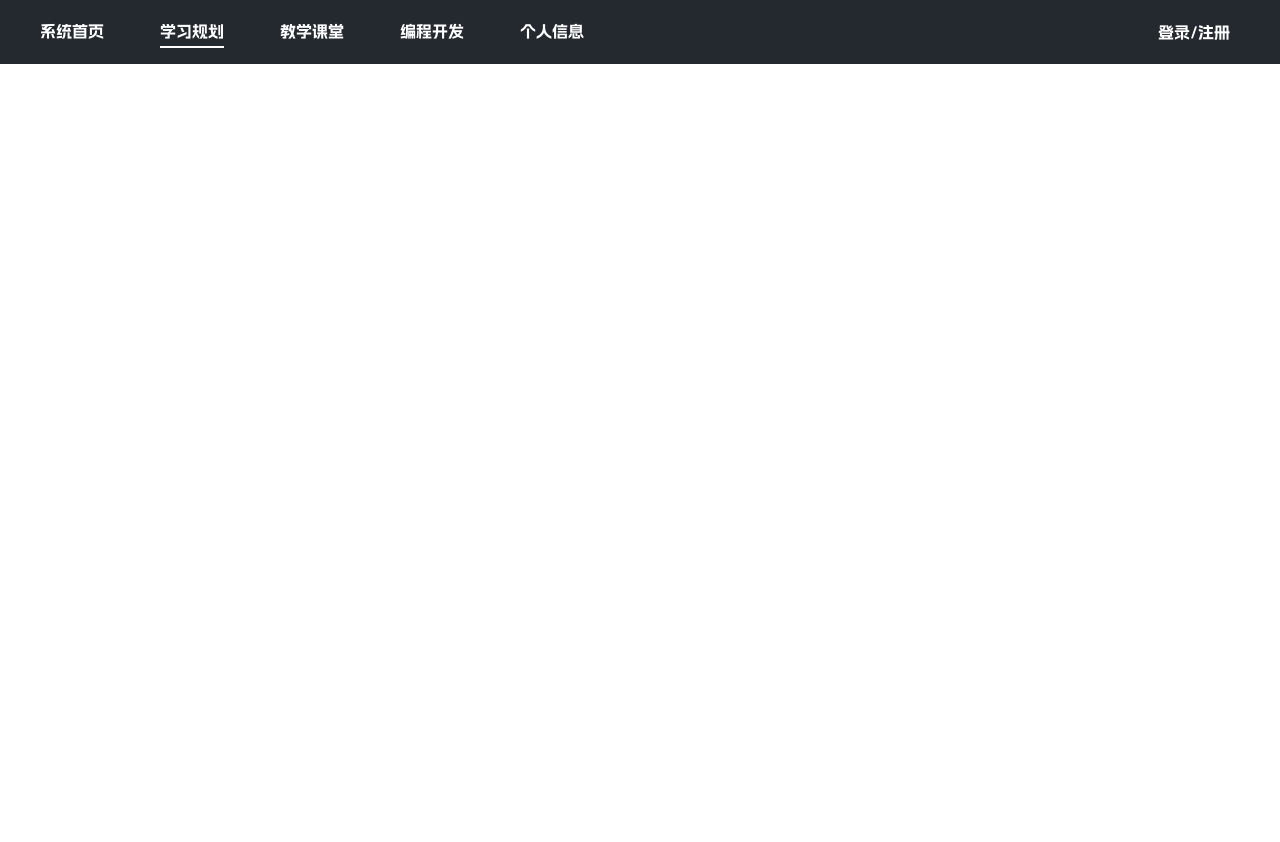
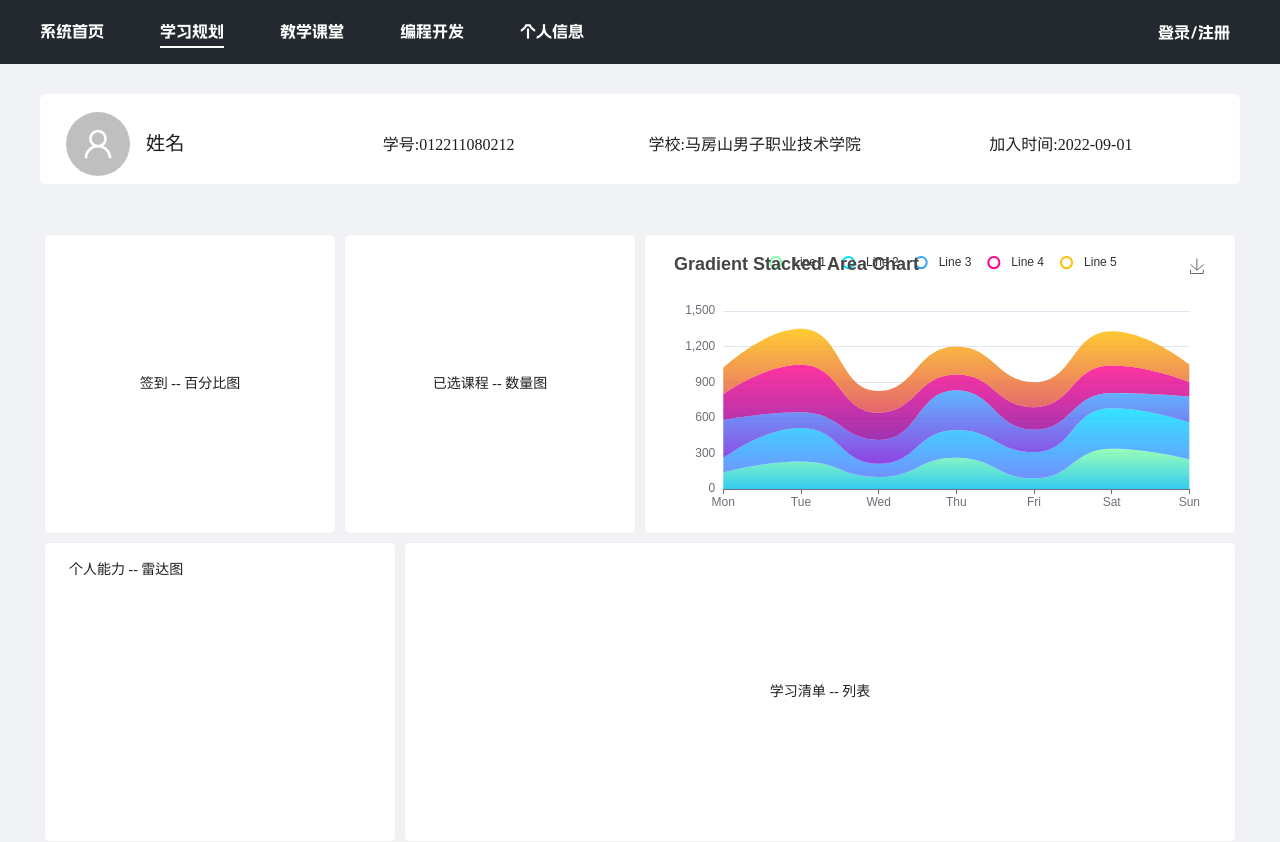
Before and after one commit to Aerzi/softCup_2024, a React app in the folder frontend/: page /#/studyplan in a window 1280 px wide. Before the commit the page ends 800 px from the top, so only its background shows below. Built offline with nearby package versions, Linux system fonts and the light colour scheme.

Commit message:
fix: 修改学习规划页面，添加图表

```diff
--- a/frontend/src/pages/StudyPlan/index.less
+++ b/frontend/src/pages/StudyPlan/index.less
@@ -2,7 +2,7 @@
 
 .xf-plan__page {
   width: 100%;
-  height: 100%;
+  height: auto;
   .xf-plan__header {
     width: 100%;
     top: 0;
@@ -16,6 +16,71 @@
   .xf-plan__header--hover {
     height: 300px;
   }
+
+  .xf-plan__main {
+    width: 100%;
+    height: calc(100% - 64px);
+    position: relative;
+    background-color: rgb(240, 242, 245);
+    .xf-plan__main-content {
+      width: 1200px;
+      height: 100%;
+      margin: 0 auto;
+
+      .xf-plan__main-header {
+        width: 100%;
+        height: 150px;
+        padding: 30px 0;
+        margin-bottom: 20px;
+
+        .xf-plan__main-header-card {
+          height: 90px;
+          font-size: 1.3rem;
+          font-family: "阿里妈妈数黑体 Bold";
+          border: 2px solid rgb(255, 255, 255);
+          .xf-plan__main-header-left {
+            width: 20%;
+            height: 100%;
+            display: inline-block;
+            .xf-plan__main-header-text {
+              font-family: "思源黑体 Normal";
+              font-size: 1.2rem;
+              padding: 0 16px;
+            }
+          }
+
+          .xf-plan__main-header-right {
+            width: 80%;
+            height: 100%;
+            display: inline-block;
+            .xf-plan__main-header-right-body {
+              /* 使父元素成为Flex容器 */
+              display: flex;
+              /* 子元素在主轴上均匀分布 */
+              justify-content: space-between;
+              /* 如果需要填充整个容器的高度 */
+              align-items: stretch;
+            }
+            .xf-plan__main-header-text {
+              font-family: "思源黑体 Normal";
+              font-size: 1rem;
+              flex: 1;
+              text-align: center;
+            }
+          }
+        }
+      }
+
+      .xf-plan__main-body {
+        width: 100%;
+        height: calc(100% - 170px);
+        position: relative;
+        .xf-plan__main-card {
+          height: 300px;
+        }
+      }
+    }
+  }
 }
 
 .xf-plan__mask {
--- a/frontend/src/pages/StudyPlan/index.tsx
+++ b/frontend/src/pages/StudyPlan/index.tsx
@@ -1,6 +1,10 @@
 import React from "react";
 import "./index.less";
 import NavHeader from "../../components/NavHeader";
+import { ProCard } from "@ant-design/pro-components";
+import { Avatar } from "antd";
+import { UserOutlined } from "@ant-design/icons";
+import GradientStacked from "../../components/GradientStacked";
 
 const StudyPlan = () => {
   return (
@@ -9,7 +13,71 @@ const StudyPlan = () => {
         <header className="xf-plan__header">
           <NavHeader />
         </header>
-        <main className="xf-plan__main"></main>
+        <main className="xf-plan__main">
+          <div className="xf-plan__main-content">
+            <div className="xf-plan__main-header">
+              <ProCard className="xf-plan__main-header-card">
+                <span className="xf-plan__main-header-left">
+                  <Avatar size={64} icon={<UserOutlined />} />
+                  <span className="xf-plan__main-header-text">姓名</span>
+                </span>
+                <span className="xf-plan__main-header-right">
+                  <div className="xf-plan__main-header-right-body">
+                    <span className="xf-plan__main-header-text">
+                      学号:012211080212
+                    </span>
+                    <span className="xf-plan__main-header-text">
+                      学校:马房山男子职业技术学院
+                    </span>
+                    <span className="xf-plan__main-header-text">
+                      加入时间:2022-09-01
+                    </span>
+                  </div>
+                </span>
+              </ProCard>
+            </div>
+            <div className="xf-plan__main-body">
+              {/* 这部分主要是数据展板，展示数据，使用proCard来进行排布 */}
+              <ProCard style={{ marginBlockStart: 8 }} gutter={8} ghost>
+                <ProCard
+                  colSpan="300px"
+                  layout="center"
+                  bordered
+                  className="xf-plan__main-card"
+                >
+                  签到 -- 百分比图
+                </ProCard>
+                <ProCard
+                  colSpan="300px"
+                  layout="center"
+                  bordered
+                  className="xf-plan__main-card"
+                >
+                  已选课程 -- 数量图
+                </ProCard>
+                <ProCard
+                  layout="center"
+                  bordered
+                  className="xf-plan__main-card"
+                >
+                  <GradientStacked />
+                </ProCard>
+              </ProCard>
+              <ProCard style={{ marginBlockStart: 8 }} gutter={8} ghost>
+                <ProCard colSpan="30%" bordered className="xf-plan__main-card">
+                  个人能力 -- 雷达图
+                </ProCard>
+                <ProCard
+                  bordered
+                  layout="center"
+                  className="xf-plan__main-card"
+                >
+                  学习清单 -- 列表
+                </ProCard>
+              </ProCard>
+            </div>
+          </div>
+        </main>
         <footer className="xf-plan__footer"></footer>
       </div>
       <div className="xf-plan__mask"></div>
```
